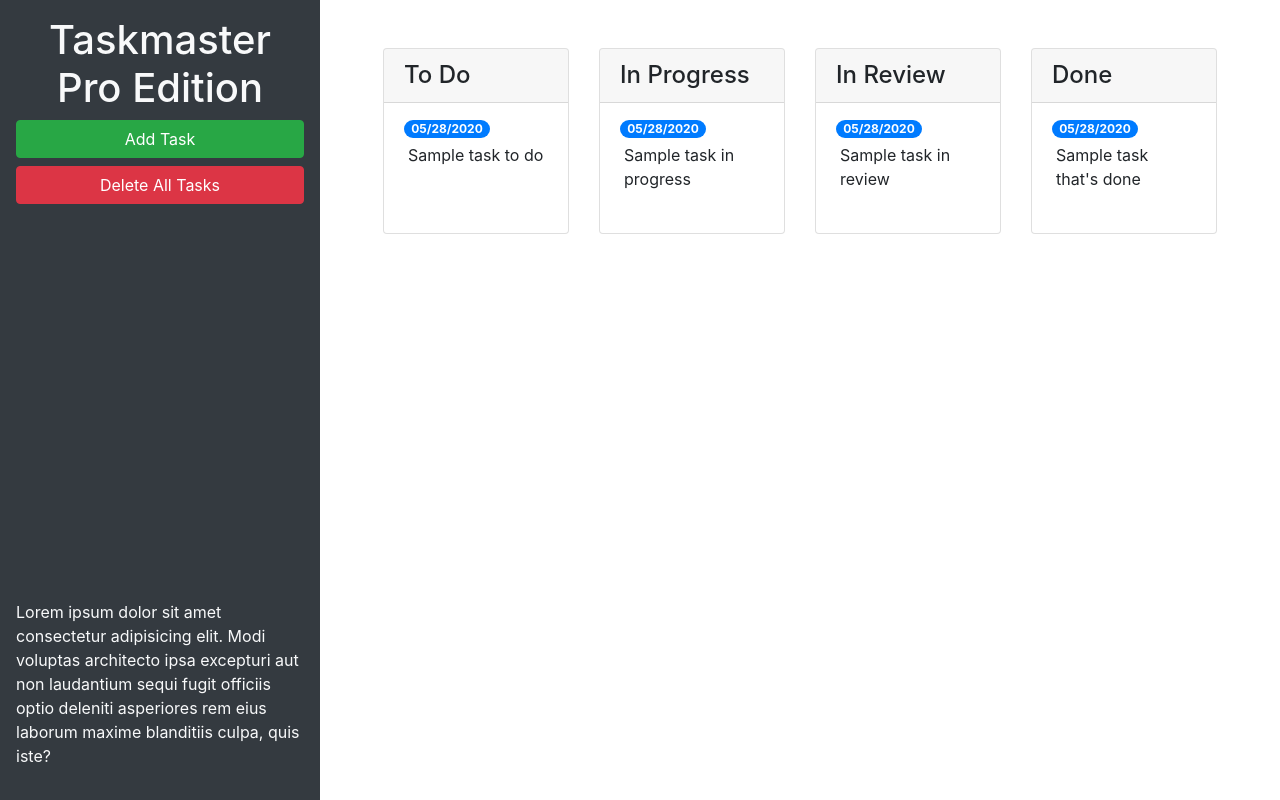
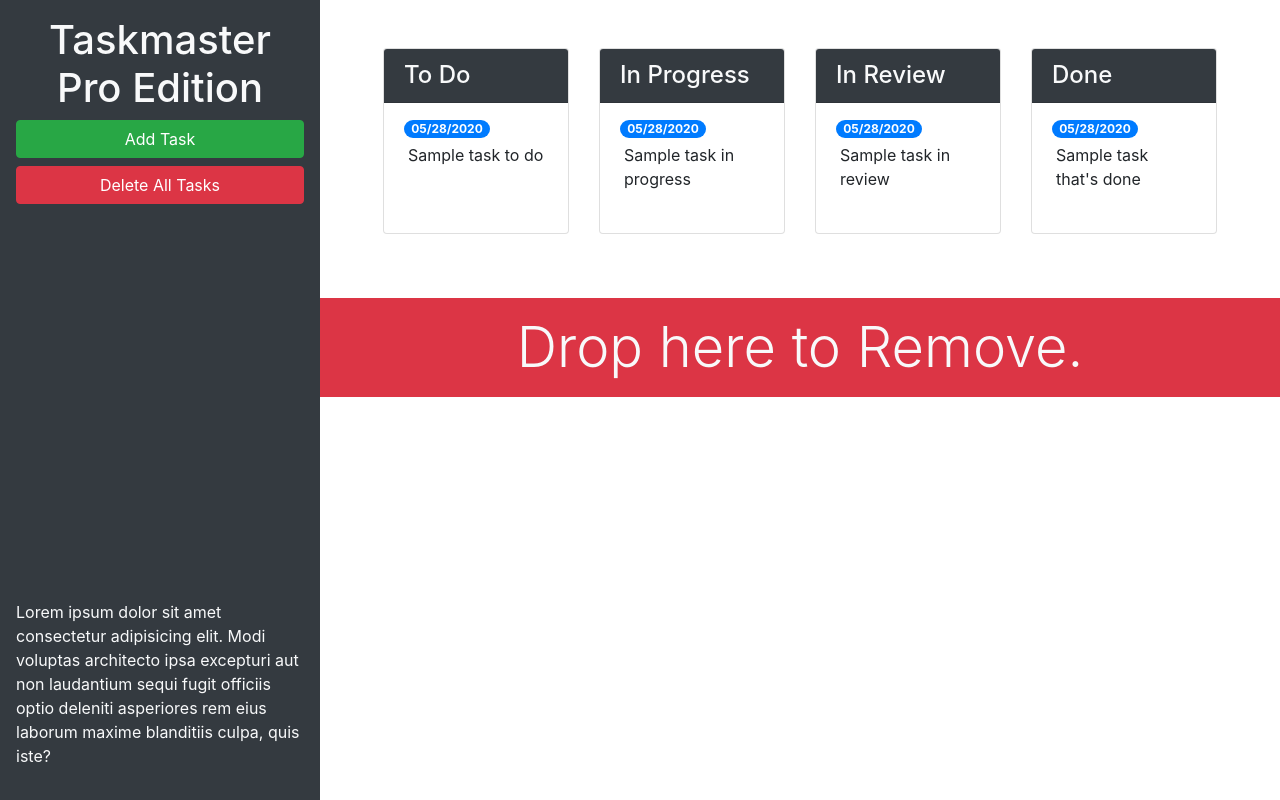
Before and after one commit to light2adrifter/taskmaster-pro, a plain HTML site: page index.html in a window 1280 px wide. Drawn offline with nearby package versions, Linux system fonts and the light colour scheme.

Commit message:
added trash area

```diff
--- a/index.html
+++ b/index.html
@@ -13,22 +13,22 @@
 <body>
 
   <div class="row min-vh-100 no-gutters">
-    <header class="col-12 col-lg-3 bg-dark text-light d-flex flex-column p-4 p-lg-3">
+    <header class="col-12 col-lg-3 bg-dark text-light sticky-top d-flex flex-column p-4 p-lg-3">
       <h1 class="text-center">Taskmaster Pro Edition</h1>
       <button id="create-task" class="btn btn-block btn-success" data-toggle="modal" data-target="#task-form-modal">Add
         Task</button>
       <button id="remove-tasks" class="btn btn-block btn-danger">Delete All Tasks</button>
-      <p class="mt-auto">Lorem ipsum dolor sit amet consectetur adipisicing elit. Modi voluptas architecto ipsa
+      <p class="mt-auto d-none d-lg-block">Lorem ipsum dolor sit amet consectetur adipisicing elit. Modi voluptas architecto ipsa
         excepturi aut non
         laudantium sequi fugit officiis optio deleniti asperiores rem eius laborum maxime blanditiis culpa, quis iste?
       </p>
     </header>
-    <main class="col-12 col-lg-9">
+    <main class="col-12 col-lg-9 d-flex flex-column">
       <div class="m-5 row justify-content-around">
         <!-- todo start -->
         <div class="col-12 col-md-6 col-xl-3 mb-3">
           <div class="card">
-            <h4 class="card-header">To Do</h4>
+            <h4 class="card-header bg-dark text-light">To Do</h4>
             <ul id="list-toDo" class="list-group list-group-flush">
               <li class="list-group-item">
                 <span class="badge badge-primary badge-pill">05/28/2020</span>
@@ -41,7 +41,7 @@
         <!-- in progress start -->
         <div class="col-12 col-md-6 col-xl-3 mb-3">
           <div class="card">
-            <h4 class="card-header">In Progress</h4>
+            <h4 class="card-header bg-dark text-light">In Progress</h4>
             <ul id="list-inProgress" class="list-group list-group-flush">
               <li class="list-group-item">
                 <span class="badge badge-primary badge-pill">05/28/2020</span>
@@ -54,7 +54,7 @@
         <!-- in review start -->
         <div class="col-12 col-md-6 col-xl-3 mb-3">
           <div class="card">
-            <h4 class="card-header">In Review</h4>
+            <h4 class="card-header bg-dark text-light">In Review</h4>
             <ul id="list-inReview" class="list-group list-group-flush">
               <li class="list-group-item">
                 <span class="badge badge-primary badge-pill">05/28/2020</span>
@@ -67,7 +67,7 @@
         <!-- done start -->
         <div class="col-12 col-md-6 col-xl-3 mb-3">
           <div class="card">
-            <h4 class="card-header">Done</h4>
+            <h4 class="card-header bg-dark text-light">Done</h4>
             <ul id="list-done" class="list-group list-group-flush">
               <li class="list-group-item">
                 <span class="badge badge-primary badge-pill">05/28/2020</span>
@@ -77,6 +77,11 @@
           </div>
         </div>
         <!-- done end -->
+      </div>
+      <div id="trash">
+        <div class="w-100 bg-danger p-3 text-center text-light display-4 mt-auto">
+          Drop here to Remove.
+        </div>
       </div>
     </main>
   </div>
```
